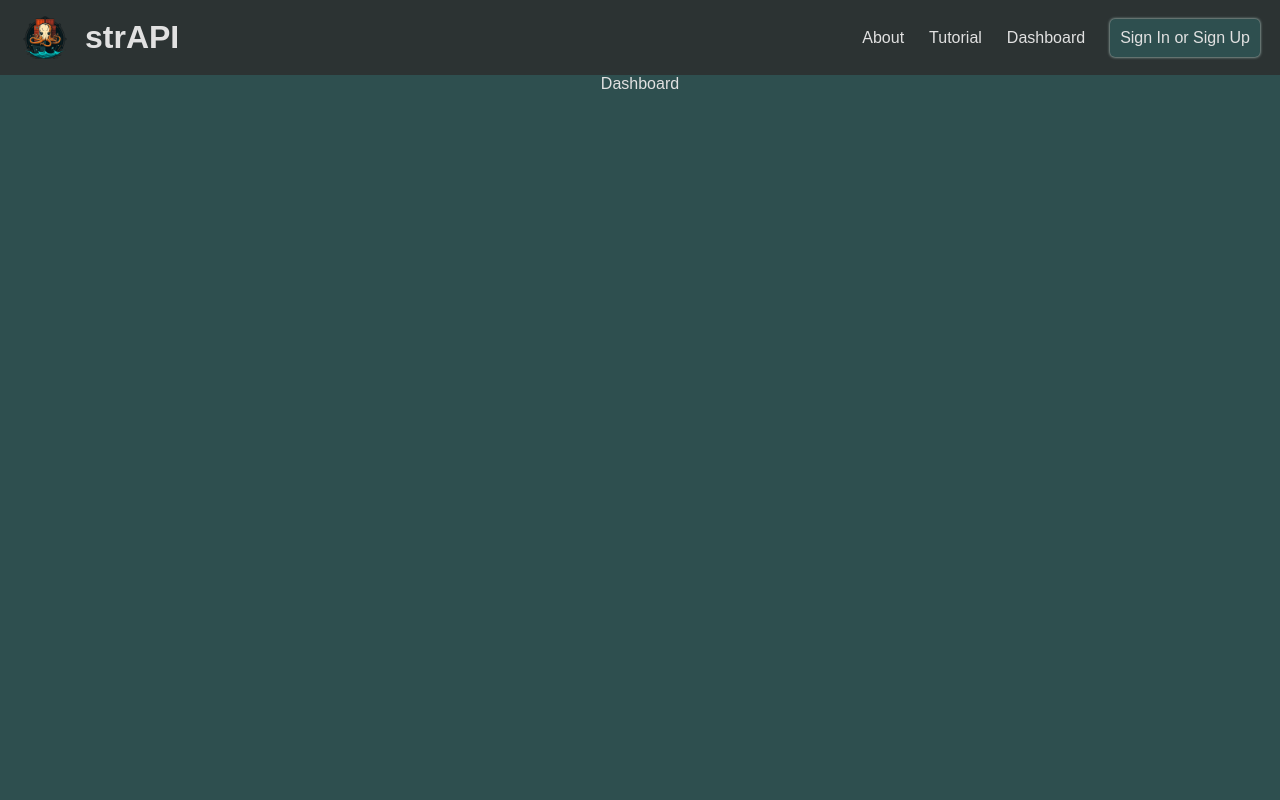
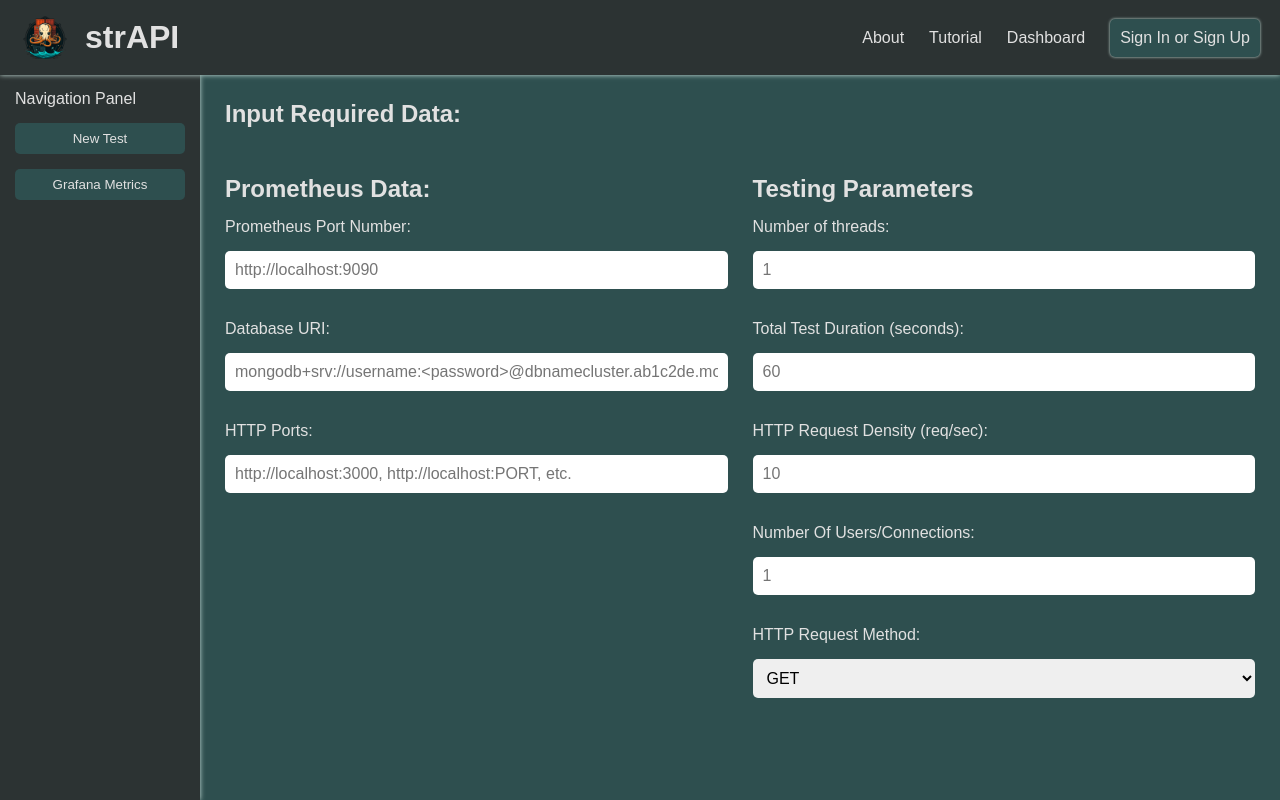
Before and after one commit to oslabs-beta/strapi, a Next.js app in the folder client/: page /dashboard in a window 1280 px wide. Built offline with nearby package versions, Linux system fonts and the light colour scheme.

Commit message:
Added page layouts for the Grafana metrics, the user dashboard, and able to view docker container metrics via the application.

```diff
--- a/client/components/Header/Header.tsx
+++ b/client/components/Header/Header.tsx
@@ -6,7 +6,9 @@ import Image from 'next/image';
 
 const Header = () => {
   return (
-    <header className={`${styles.header} ${utilStyles.bgDarkest}`}>
+    <header
+      className={`${styles.header} ${utilStyles.bgDarkest} ${utilStyles.navBoxShadow}`}
+    >
       <Link href="/" className={`${styles.hero} ${styles.link}`}>
         <Image src="/logo.png" alt="strAPI logo" width={50} height={50} />
         <h1>strAPI</h1>
--- a/client/components/Header/header.module.css
+++ b/client/components/Header/header.module.css
@@ -5,6 +5,7 @@
   justify-content: space-between;
   align-items: center;
   padding: 20px;
+  z-index: 2;
 }
 
 .hero {
--- /dev/null
+++ b/client/components/Sidebar/Sidebar.tsx
@@ -0,0 +1,30 @@
+import React from 'react';
+import Link from 'next/link';
+import styles from './sidebar.module.css';
+import utilStyles from '../../src/styles/utils.module.css';
+
+const Sidebar = () => {
+  return (
+    <nav
+      className={`${styles.nav} ${utilStyles.bgDarkest} ${utilStyles.navBoxShadow}`}
+    >
+      <p>Navigation Panel</p>
+      <Link className={`${styles.link}`} href="/dashboard">
+        <button
+          className={`${styles.btnNav} ${utilStyles.bgDarkgreen} ${utilStyles.navBtnBoxShadow}`}
+        >
+          New Test
+        </button>
+      </Link>
+      <Link className={`${styles.link}`} href="dashboard/metrics">
+        <button
+          className={`${styles.btnNav} ${utilStyles.bgDarkgreen} ${utilStyles.navBtnBoxShadow}`}
+        >
+          Grafana Metrics
+        </button>
+      </Link>
+    </nav>
+  );
+};
+
+export default Sidebar;
--- /dev/null
+++ b/client/components/Sidebar/sidebar.module.css
@@ -0,0 +1,25 @@
+.nav {
+  width: 200px;
+  display: flex;
+  flex-direction: column;
+  padding: 15px;
+  gap: 15px;
+  position: relative;
+}
+
+.btnNav {
+  border: none;
+  width: 100%;
+  padding: 0.5rem;
+  cursor: pointer;
+  transition: all 0.1s ease-in-out;
+  border-radius: 5px;
+}
+
+.btnNav:hover {
+  transform: scale(1.05);
+}
+
+.link {
+  text-decoration: none;
+}
--- a/client/src/pages/_document.tsx
+++ b/client/src/pages/_document.tsx
@@ -1,13 +1,14 @@
-import { Html, Head, Main, NextScript } from 'next/document'
+import { Html, Head, Main, NextScript } from 'next/document';
 
 export default function Document() {
   return (
     <Html lang="en">
-      <Head />
+      {/* <Head /> */}
+      <Head></Head>
       <body>
         <Main />
         <NextScript />
       </body>
     </Html>
-  )
+  );
 }
--- /dev/null
+++ b/client/src/pages/dashboard/dashboard.module.css
@@ -0,0 +1,63 @@
+.dashContainer {
+  display: flex;
+  width: 100%;
+  height: calc(100vh - 75px);
+}
+
+.inputContainer {
+  margin: 0;
+  padding: 25px;
+  width: calc(100% - 200px);
+  max-width: 1600px;
+  display: grid;
+  grid-template-columns: repeat(2, 1fr);
+  grid-template-rows: 50px;
+  gap: 25px;
+}
+
+.h1 {
+  grid-column: 1 / span 2;
+}
+
+.inputDataForm {
+  display: flex;
+  gap: 15px;
+  flex-direction: column;
+  top: 0;
+}
+
+.input {
+  padding: 10px;
+  border: none;
+  border-radius: 5px;
+  font-size: 1rem;
+  color: rgb(0, 0, 0);
+  margin-bottom: 1rem;
+}
+
+.metricsContainer {
+  display: grid;
+  grid-template-columns: repeat(2, 1fr);
+  width: calc(100% - 200px);
+  gap: 50px;
+  padding: 50px;
+  overflow-y: scroll;
+}
+
+.h1Metrics {
+  grid-column: 1 / span 2;
+  margin: 0;
+  padding: 0;
+  height: 30px;
+}
+
+.bigText {
+  font-size: 2.5rem;
+}
+
+.panel {
+  width: 100%;
+  height: 400px;
+  border: none;
+  border-radius: 10px;
+}
--- a/client/src/pages/dashboard/index.tsx
+++ b/client/src/pages/dashboard/index.tsx
@@ -1,11 +1,79 @@
 import React from 'react';
-import Layout from '../layout';
+import Head from 'next/head';
+import styles from './dashboard.module.css';
+import DashLayout from './layout';
 
-const index = () => {
+const index = ({ children }) => {
   return (
-    <Layout>
-      <p>Dashboard</p>
-    </Layout>
+    <DashLayout>
+      <Head>
+        <title>Dashboard</title>
+      </Head>
+      <main className={styles.inputContainer}>
+        <h1 className={styles.h1}>Input Required Data:</h1>
+        <form id="prometheus-form" className={styles.inputDataForm}>
+          <h1>Prometheus Data:</h1>
+          <label>Prometheus Port Number:</label>
+          <input
+            id="prom-port"
+            className={styles.input}
+            type="text"
+            placeholder="http://localhost:9090"
+          />
+          <label>Database URI:</label>
+          <input
+            id="db-uri"
+            className={styles.input}
+            type="text"
+            placeholder="mongodb+srv://username:<password>@dbnamecluster.ab1c2de.mongodb.net/?retryWrites=true&w=majority"
+          />
+          <label>HTTP Ports:</label>
+          <input
+            id="http-port"
+            className={styles.input}
+            type="text"
+            placeholder="http://localhost:3000, http://localhost:PORT, etc."
+          />
+        </form>
+
+        <form id="testing-params" className={styles.inputDataForm}>
+          <h1>Testing Parameters</h1>
+          <label>Number of threads:</label>
+          <input
+            id="number-of-threads"
+            className={styles.input}
+            type="text"
+            placeholder="1"
+          />
+          <label>Total Test Duration (seconds):</label>
+          <input
+            id="test-duration"
+            className={styles.input}
+            type="text"
+            placeholder="60"
+          />
+          <label>HTTP Request Density (req/sec):</label>
+          <input
+            id="req-density"
+            className={styles.input}
+            type="text"
+            placeholder="10"
+          />
+          <label>Number Of Users/Connections:</label>
+          <input
+            id="connections"
+            className={styles.input}
+            type="text"
+            placeholder="1"
+          />
+          <label>HTTP Request Method:</label>
+          <select className={styles.input} name="choose-method" id="method">
+            <option value="GET">GET</option>
+            <option value="POST">POST</option>
+          </select>
+        </form>
+      </main>
+    </DashLayout>
   );
 };
 
--- /dev/null
+++ b/client/src/pages/dashboard/layout.tsx
@@ -0,0 +1,17 @@
+import React from 'react';
+import Layout from '../layout';
+import Sidebar from '../../../components/Sidebar/Sidebar';
+import styles from './dashboard.module.css';
+
+const DashLayout = ({ children }) => {
+  return (
+    <Layout>
+      <section className={styles.dashContainer}>
+        <Sidebar />
+        {children}
+      </section>
+    </Layout>
+  );
+};
+
+export default DashLayout;
--- a/client/src/pages/index.tsx
+++ b/client/src/pages/index.tsx
@@ -6,12 +6,6 @@ import Image from 'next/image';
 export default function Home() {
   return (
     <Layout>
-      <Head>
-        <title>strAPI</title>
-        <meta name="description" content="Generated by create next app" />
-        <meta name="viewport" content="width=device-width, initial-scale=1" />
-        <link rel="icon" href="/logo.ico" />
-      </Head>
       <main className={styles.homeContainer}>
         <Image
           src="/logo.png"
--- a/client/src/pages/layout.tsx
+++ b/client/src/pages/layout.tsx
@@ -1,12 +1,21 @@
 import React from 'react';
 import Header from '../../components/Header/Header';
+import Head from 'next/head';
 
 const Layout = ({ children }) => {
   return (
-    <div className="container">
-      <Header />
-      {children}
-    </div>
+    <>
+      <Head>
+        <title>strAPI</title>
+        <meta name="description" content="Generated by create next app" />
+        <meta name="viewport" content="width=device-width, initial-scale=1" />
+        <link rel="icon" href="/logo.ico" />
+      </Head>
+      <div className="container">
+        <Header />
+        {children}
+      </div>
+    </>
   );
 };
 
--- a/client/src/styles/utils.module.css
+++ b/client/src/styles/utils.module.css
@@ -22,3 +22,7 @@
   background-color: #0e8388;
   color: #2c3333;
 }
+
+.navBoxShadow {
+  box-shadow: 0 0 5px 0 #cbe4de;
+}
```
Also changed, not shown: client/src/pages/dashboard/metrics.tsx (added, +34 -0 lines).
